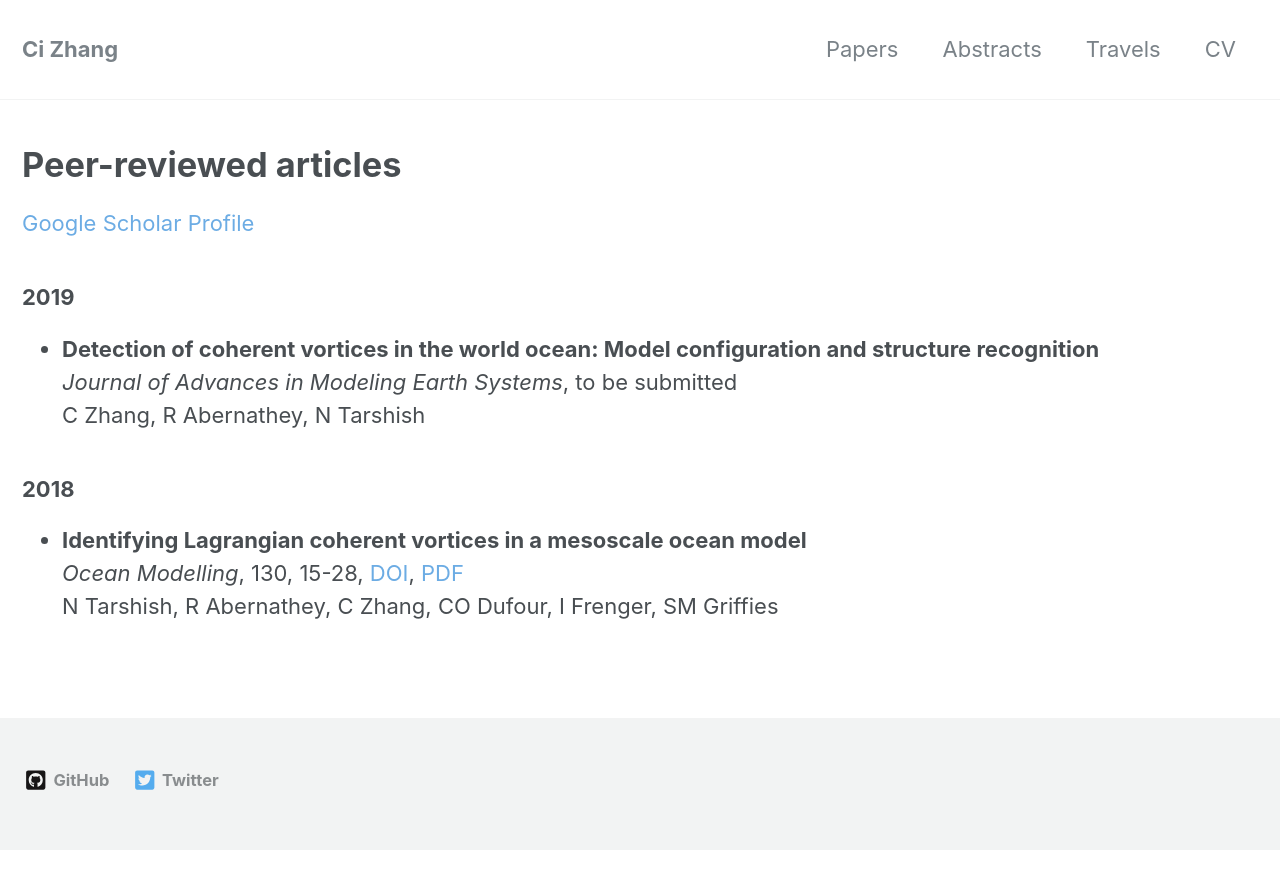
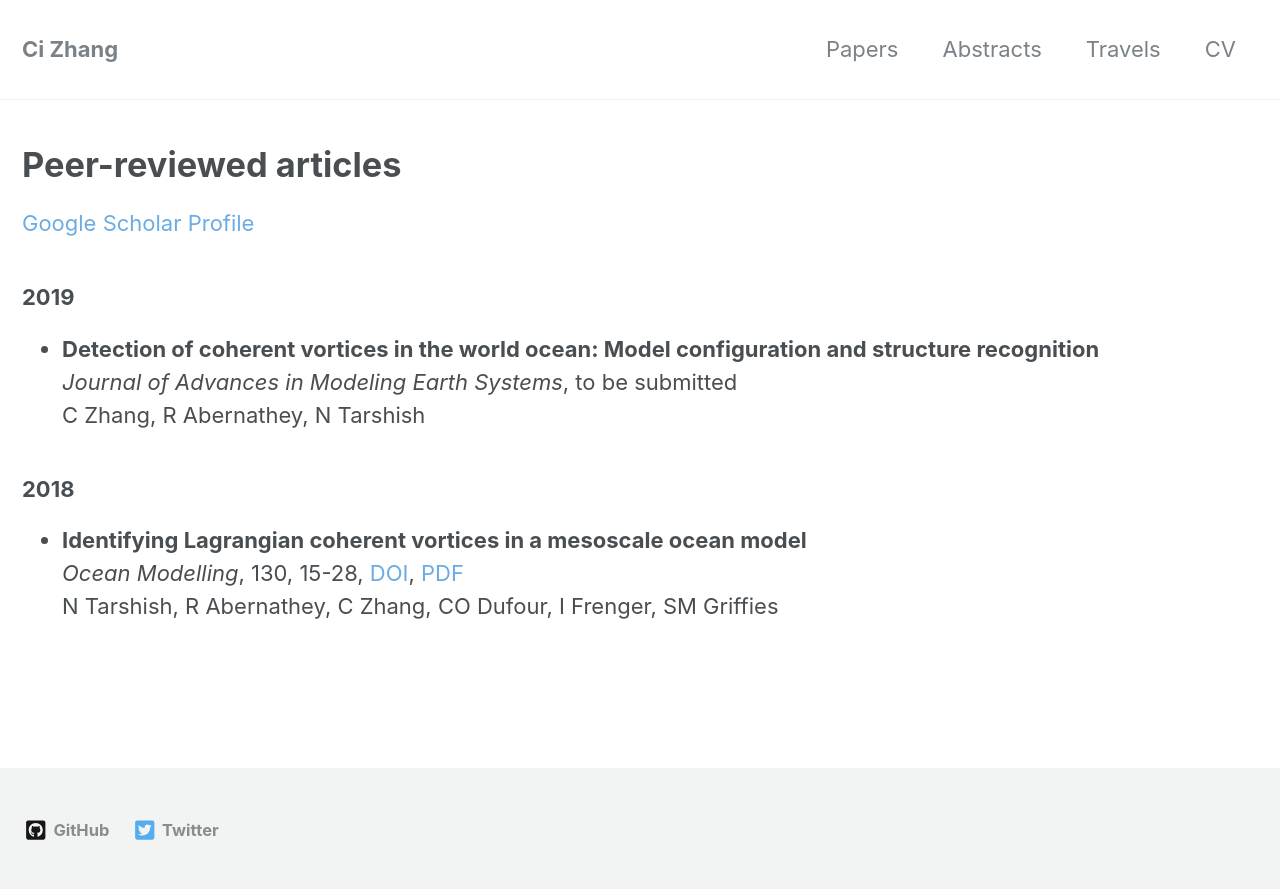
Before and after one commit to ci-zhang/ci-zhang.github.io, a Jekyll site: the page built from _pages/papers.md, in a window 1280 px wide. Shown: the top 889 px of the page. Built offline with Jekyll 4.4.1, drawn with Linux system fonts in a browser that asks for light colours; nearby versions of some CDN libraries; a style sheet for code colours, icons or effects is not loaded.

```diff
--- a/_sass/minimal-mistakes/_footer.scss
+++ b/_sass/minimal-mistakes/_footer.scss
@@ -10,7 +10,7 @@
   width: 100%;
   clear: both;
   /* sticky footer fix start */
-  /*position: absolute;
+  position: absolute;
   bottom: 0;
   height: auto;
   /* sticky footer fix end */
```
Also changed, not shown: _pages/travels.md (+2 -1 lines).
